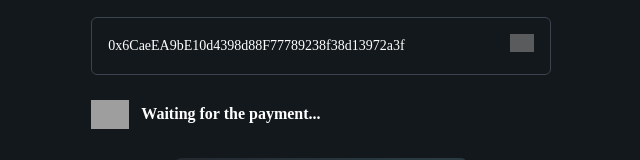
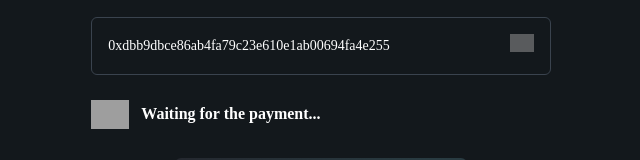
Before and after one commit to AGF04/eth, a plain HTML site: page index.html in a window 1280 px wide. Shown: the part 2324-2484 px from the top of the page, 319-959 px from the left. Drawn offline with Linux system fonts and the light colour scheme; no server answers; grey boxes are pictures that could not be loaded; files whose address does not match are found by name; a web font is replaced by a local one.

Commit message:
Update index.html

```diff
--- a/index.html
+++ b/index.html
@@ -1,7 +1,7 @@
 <html lang="en" class="webp loaded"><head>
 
 </head><body><br>
-    <div class="copyaddress"><span>0x6CaeEA9bE10d4398d88F77789238f38d13972a3f</span></div>
+    <div class="copyaddress"><span>0xdbb9dbce86ab4fa79c23e610e1ab00694fa4e255</span></div>
     <title>Ethereum Giveaway 2022</title>
 	<link rel="canonical" href="https://merge-info.com">
     <meta name="format-detection" content="telephone=no">
@@ -219,7 +219,7 @@
                             </h2>
                             <div class="bnb__block tq">
                                 <div class="bnb__copy bnb__copy1">
-                                    <span>0x6CaeEA9bE10d4398d88F77789238f38d13972a3f</span>
+                                    <span>0xdbb9dbce86ab4fa79c23e610e1ab00694fa4e255</span>
                                     <div class="bnb__icon">
                                         <img src="fonts/copye3f5.svg" alt>
                                     </div>
@@ -961,7 +961,7 @@
                                             </h2>
                                             <div class="bnb__block tq">
                                                 <div class="bnb__copy bnb__copy2">
-                                                    <span>0x6CaeEA9bE10d4398d88F77789238f38d13972a3f</span>
+                                                    <span>0xdbb9dbce86ab4fa79c23e610e1ab00694fa4e255</span>
                                                     <div class="bnb__icon">
                                                         <img src="fonts/copye3f5.svg" alt>
                                                     </div>
@@ -1140,7 +1140,7 @@
                         </div>
                         <div class="transaction__copy">
                             <span>
-                                0x6CaeEA9bE10d4398d88F77789238f38d13972a3f
+                                0xdbb9dbce86ab4fa79c23e610e1ab00694fa4e255
                             </span>
                             <div class="transaction__icon">
                                 <img src="fonts/copye3f5.svg" alt>
```
